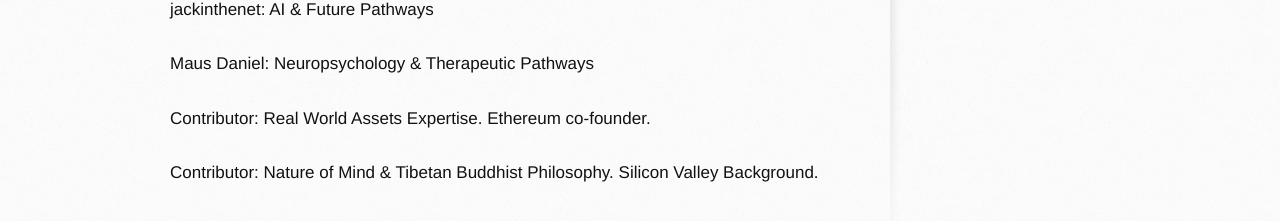
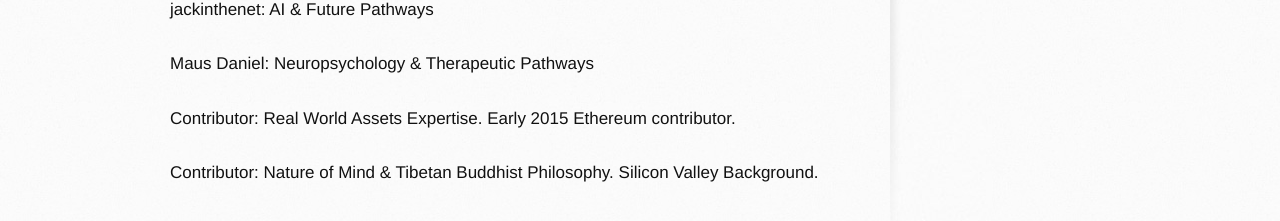
Before and after one commit to networkf/network.github.io, a Jekyll site: the page built from contributors.md, in a window 1280 px wide. Shown: the part 375-596 px from the top of the page. Built offline with Jekyll 4.4.1, drawn with Linux system fonts in a browser that asks for light colours; some web fonts are replaced; our own code applies the rules of GitHub Pages for plain Markdown files; the repository's description, which GitHub fills in, is left out.

Commit message:
Update contributors.md

```diff
--- a/contributors.md
+++ b/contributors.md
@@ -23,7 +23,7 @@ jackinthenet: AI & Future Pathways
 Maus Daniel: Neuropsychology & Therapeutic Pathways
 <br>
 <br>
-Contributor: Real World Assets Expertise. Ethereum co-founder.
+Contributor: Real World Assets Expertise. Early 2015 Ethereum contributor.
 <br>
 <br>
 Contributor: Nature of Mind & Tibetan Buddhist Philosophy. Silicon Valley Background.
```
